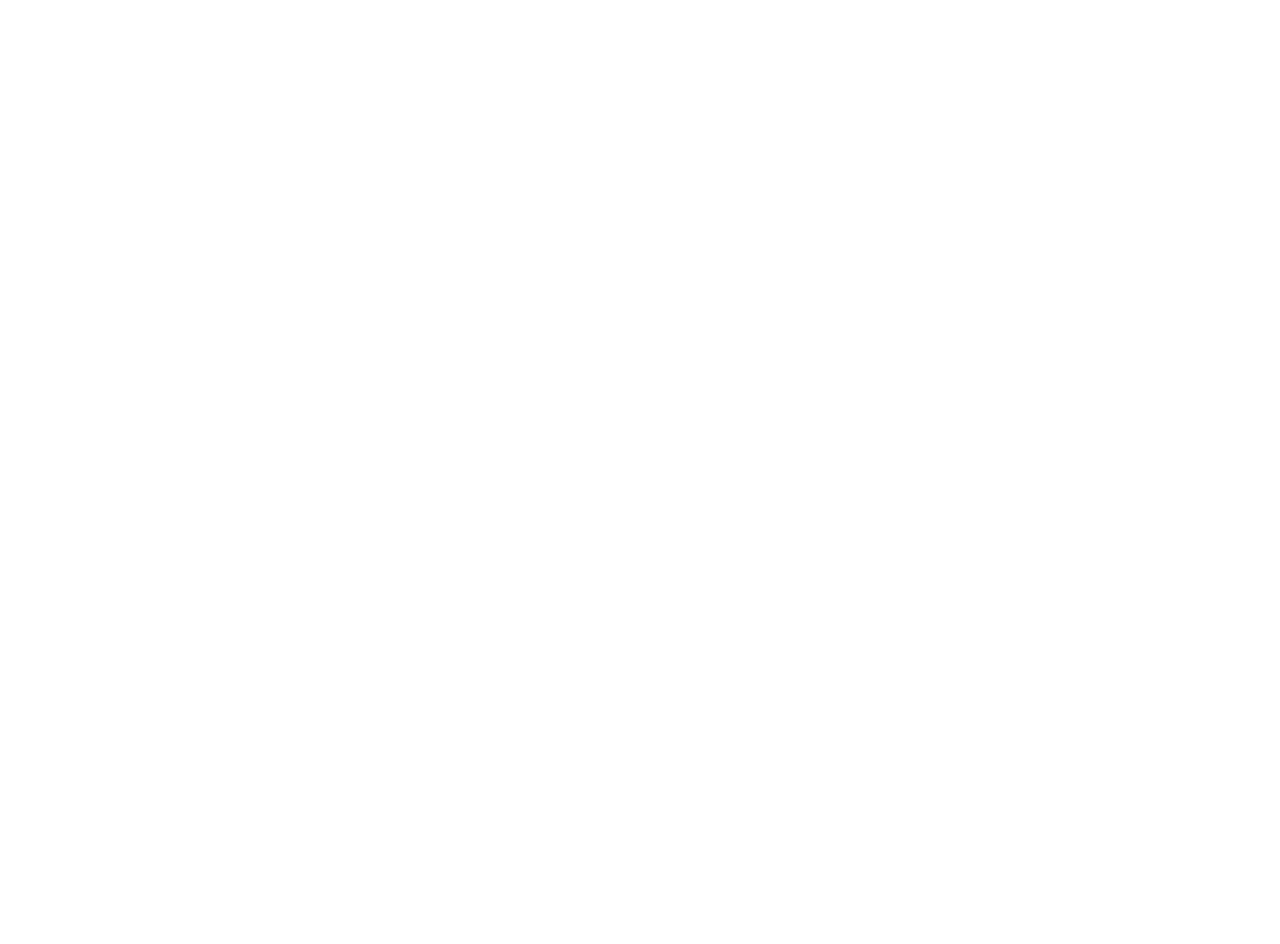
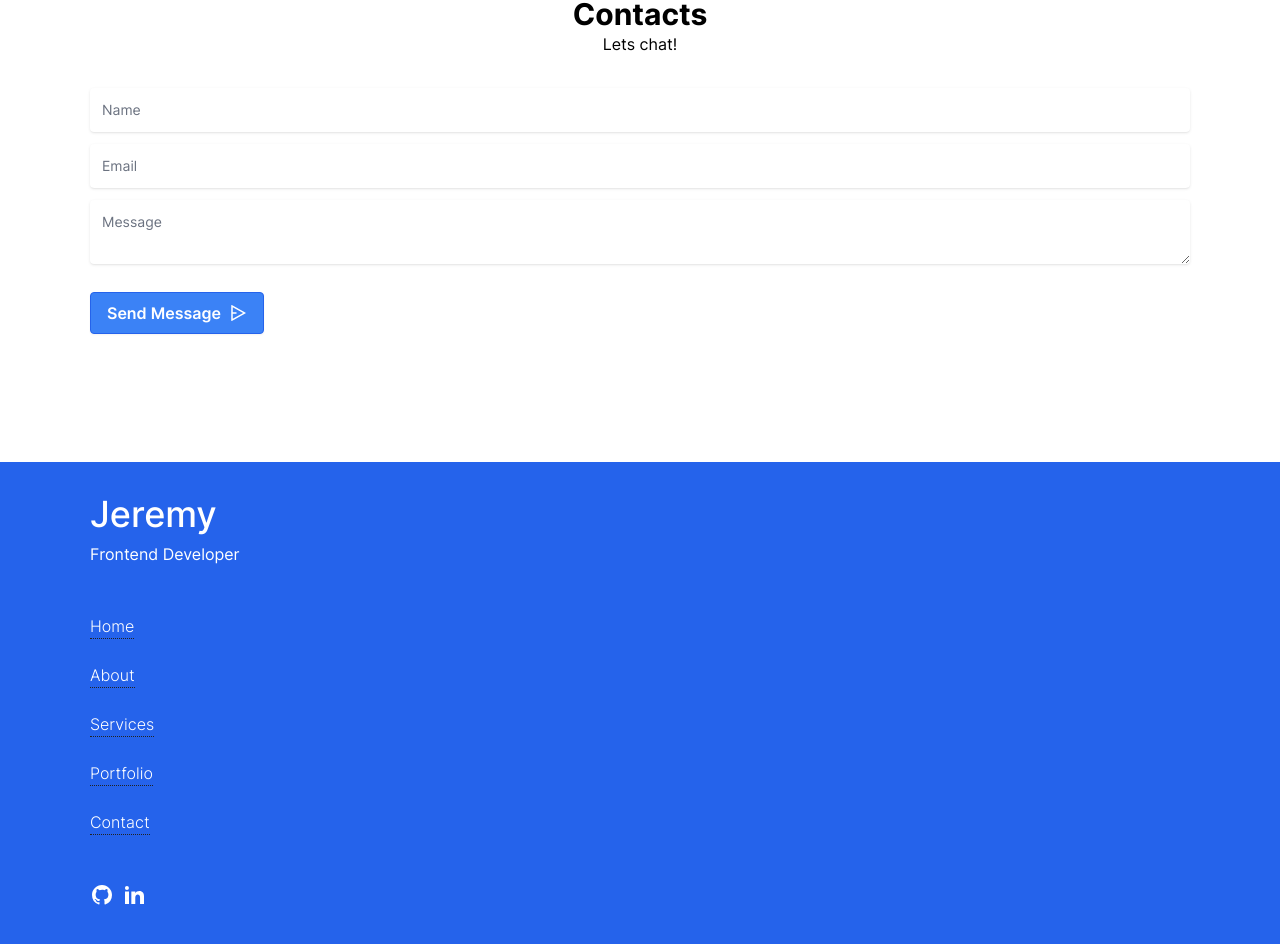
Before and after one commit to southojere/jeremysouthon-2022, a Next.js app: page / in a window 1280 px wide. Shown: the part 1846-2790 px from the top of the page. Before the commit the page ends 1842 px from the top, so only its background shows below. Built offline with nearby package versions, Linux system fonts and the light colour scheme.

Commit message:
feat: add to home page

```diff
--- /dev/null
+++ b/src/components/layout/Footer.tsx
@@ -0,0 +1,45 @@
+import { RiGithubFill, RiLinkedinFill } from 'react-icons/ri';
+
+import { links } from './Header';
+import UnderlineLink from '../links/UnderlineLink';
+import UnstyledLink from '../links/UnstyledLink';
+export const Footer = () => {
+  return (
+    <footer className='bg-primary-600 pt-4 pb-24 text-white'>
+      <div className='layout'>
+        <div className='grid gap-y-12'>
+          <div className='mt-4'>
+            <h1 className='mb-2 text-4xl font-medium'>Jeremy</h1>
+            <span className=''>Frontend Developer</span>
+          </div>
+
+          <ul className='flex flex-col gap-y-6'>
+            {links.map((link) => (
+              <li
+                className='hover:text-primary-300'
+                key={`${link.label.toLocaleLowerCase()}-key`}
+              >
+                <UnderlineLink className='font-light' href={link.href}>
+                  {link.label}
+                </UnderlineLink>
+              </li>
+            ))}
+          </ul>
+
+          <div id='socialFooter' className='flex gap-2 text-2xl'>
+            <UnstyledLink href='http://google.com' openNewTab>
+              <RiGithubFill className='hover:text-primary-300' />
+            </UnstyledLink>
+            <UnstyledLink href='http://google.com' openNewTab>
+              <RiLinkedinFill className='hover:text-primary-300' />
+            </UnstyledLink>
+          </div>
+
+          <p className='mt-4 text-center text-xs text-primary-400'>
+            &#169; Jeremy Southon. All rights reserved
+          </p>
+        </div>
+      </div>
+    </footer>
+  );
+};
--- a/src/components/layout/Header.tsx
+++ b/src/components/layout/Header.tsx
@@ -1,12 +1,12 @@
 import clsx from 'clsx';
 import * as React from 'react';
 import {
-  RiApps2Line,
   RiBriefcase2Line,
   RiCloseFill,
   RiCollageLine,
   RiContrastLine,
   RiHome5Line,
+  RiMenuFill,
   RiMessage2Line,
   RiUser3Line,
 } from 'react-icons/ri';
@@ -15,7 +15,13 @@
 import Button from '@/components/buttons/Button';
 import UnstyledLink from '@/components/links/UnstyledLink';
 
-const links = [
+type Link = {
+  href: string;
+  label: string;
+  Icon: ({ className }: { className: string }) => JSX.Element;
+};
+
+export const links: Link[] = [
   { href: '#home', label: 'Home', Icon: RiHome5Line },
   { href: '#about', label: 'About', Icon: RiUser3Line },
   { href: '#services', label: 'Services', Icon: RiBriefcase2Line },
@@ -74,7 +80,7 @@
   const OpenMenuButton = () => (
     <div id='menuToggle' className='cursor-pointer' onClick={toggleMenu}>
       <Button variant='ghost'>
-        <RiApps2Line className='text-lg hover:text-primary-900' />
+        <RiMenuFill className='text-lg hover:text-primary-900' />
       </Button>
     </div>
   );
--- a/src/components/pages/home/Home.tsx
+++ b/src/components/pages/home/Home.tsx
@@ -1,10 +1,12 @@
 import * as React from 'react';
 
+import { Footer } from '@/components/layout/Footer';
 import { PortraitHeader } from '@/components/layout/Header';
 import Layout from '@/components/layout/Layout';
 import Seo from '@/components/Seo';
 
 import { AboutSection } from './About';
+import { ContactSection } from './Contact';
 import { IntroSection } from './Intro';
 import { PortfolioSection } from './Portfolio';
 import { ServicesSection } from './Services';
@@ -19,6 +21,8 @@
         <PortfolioSection />
         <ServicesSection />
         <AboutSection />
+        <ContactSection />
+        <Footer />
       </main>
     </Layout>
   );
```
